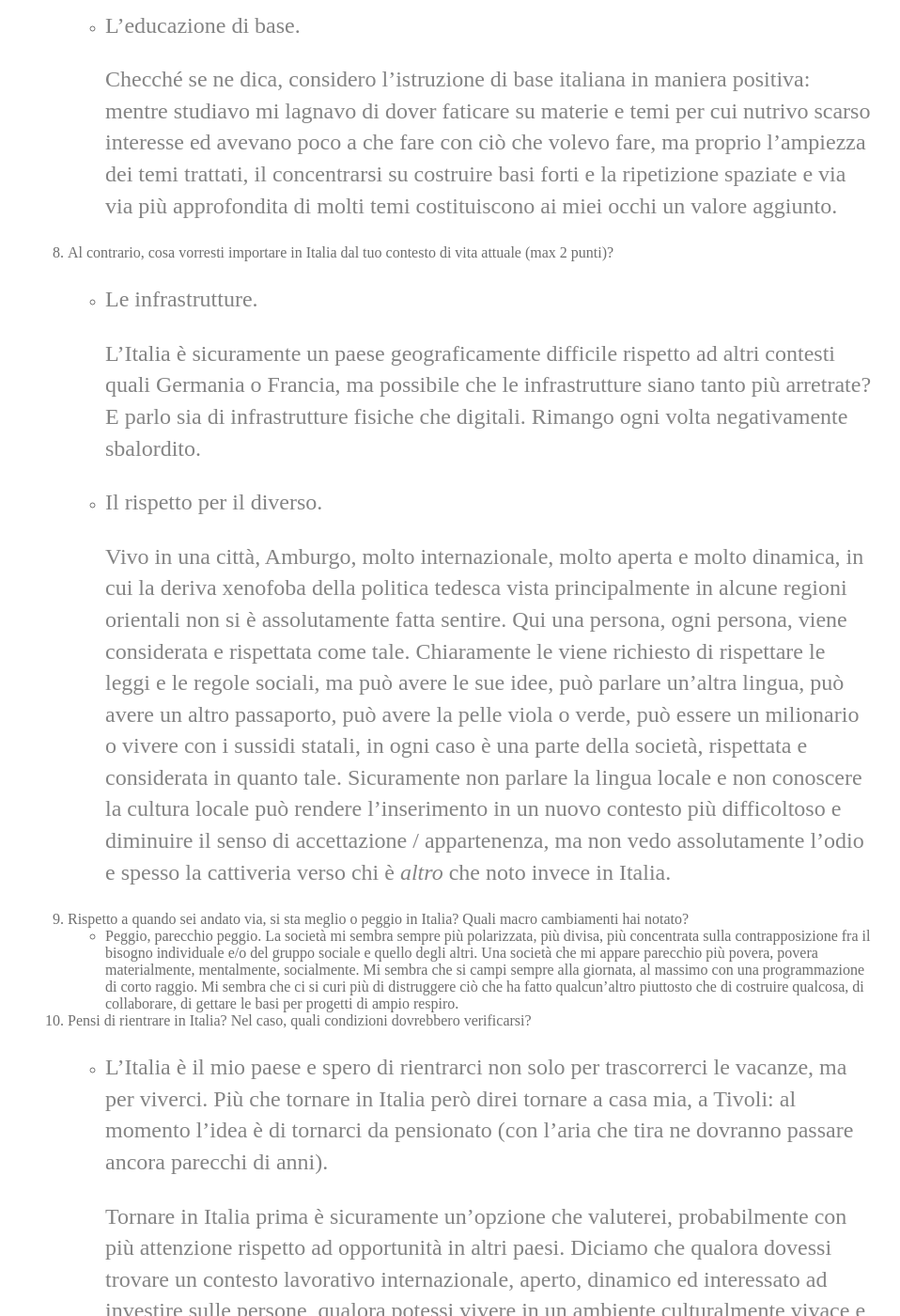
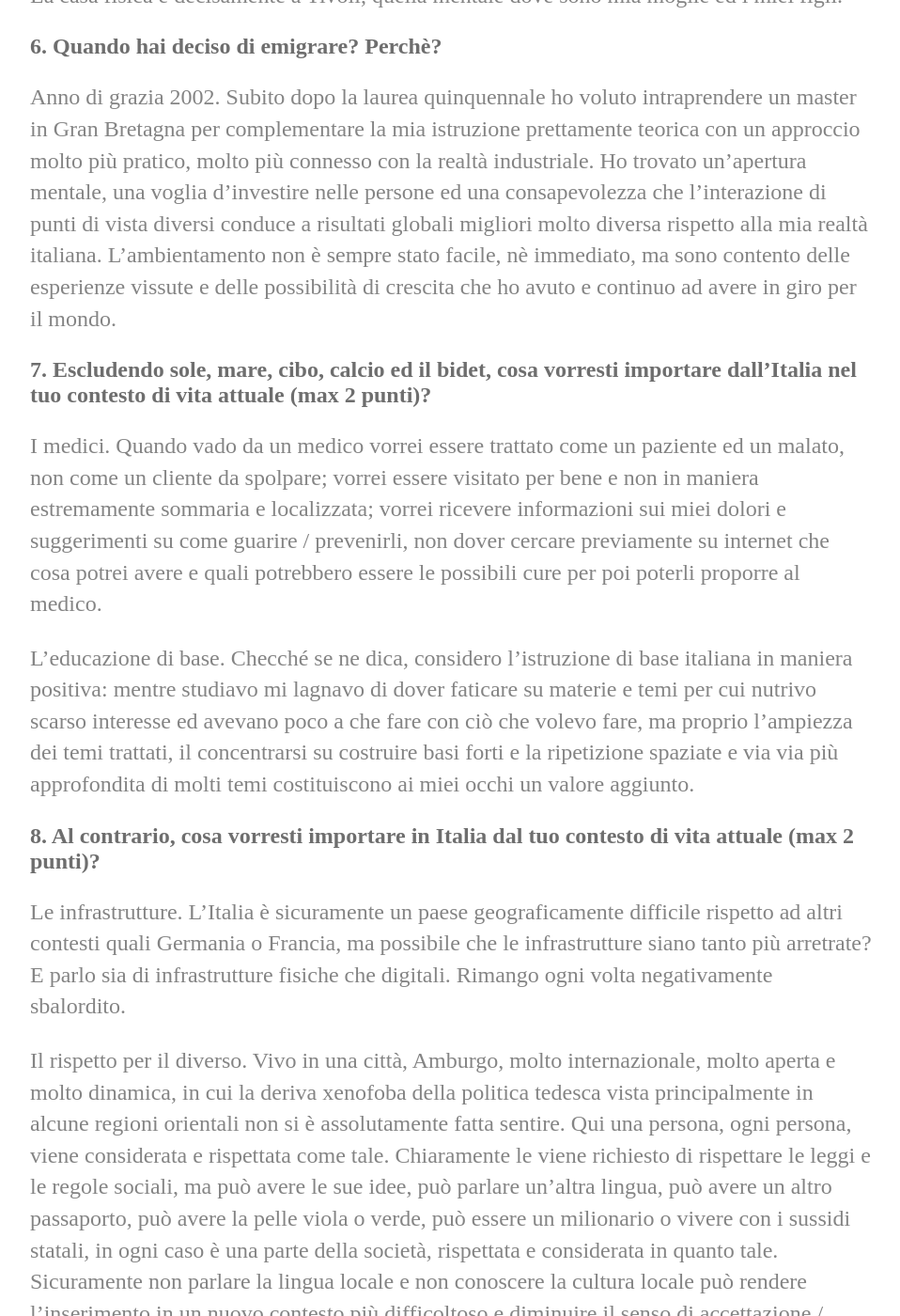
Before and after one commit to aleale14/aleale14.github.io, a Jekyll site: the page built from _posts/2019-09-23-intervistaAA.md, in a window 1280 px wide and 1400 px high, scrolled down 1506 px. Shown: the whole window at 94% size, without its empty margins (160-1118 px from the left). Built offline with Jekyll 4.4.1, drawn with Linux system fonts in a browser that asks for light colours; some of the changed text lies outside the part shown.

Commit message:
reformatted

```diff
--- a/_posts/2019-09-23-intervistaAA.md
+++ b/_posts/2019-09-23-intervistaAA.md
@@ -11,37 +11,31 @@ permalink: intervista_00
 ###### image: http://www.tivolitouring.com
 
 
-1. Nome, Cognome, contatto (email / LinkedIn / Facebook)
-    * Alessandro Alessandrini, [Linkedin](www.linkedin.com/in/alessandroalessandrini)
-1. In massimo 60 parole, dimmi chi sei e cosa fai
-    + Sono un europeista convinto, un persona che ama vivere in un ambiente aperto, multiculturale, diverso ed in transizione,  ma al tempo stesso sono stretto alle mie radici iperlocali. Cerco di creare le migliori condizioni possibili per permettere alle persone di svilupparsi, di crescere e di anticipare i cambiamenti.
-1. Dove vivi?
-    + Amburgo, Germania.
-1. Da dove vieni?
-    + Tivoli - poi Cranfield in Gran Bretagna, Aalborg in Danimarca, Amburgo in Germania, Tolosa in Francia, Lucerna in Svizzera, Bristol in Gran Bretagna, Al Ain negli Emirati Arabi e ritorno ad Amburgo con vari periodi a Madrid in Spagna ed in Lettonia.
-1. Dov'è casa?
-    + La casa fisica è decisamente a Tivoli, quella mentale dove sono mia moglie ed i miei figli.
-1. Quando hai deciso di emigrare? Perchè?
-    + Anno di grazia 2002. Subito dopo la laurea quinquennale ho voluto intraprendere un master in Gran Bretagna per complementare la mia istruzione prettamente teorica con un approccio molto più pratico, molto più connesso con la realtà industriale. Ho trovato un'apertura mentale, una voglia d'investire nelle persone ed una consapevolezza che l'interazione di punti di vista diversi conduce a risultati globali migliori molto diversa rispetto alla mia realtà italiana. L'ambientamento non è sempre stato facile, nè immediato, ma sono contento delle esperienze vissute e delle possibilità di crescita che ho avuto e continuo ad avere in giro per il mondo.
-1. Escludendo sole, mare, cibo, calcio ed il bidet, cosa vorresti importare dall'Italia nel tuo contesto di vita attuale (max 2 punti)?
-    + I medici.
+## 1. Nome, Cognome, contatto (email / LinkedIn / Facebook) #
+Alessandro Alessandrini, [Linkedin](www.linkedin.com/in/alessandroalessandrini)
+## 2. In massimo 60 parole, dimmi chi sei e cosa fai #
+Sono un europeista convinto, un persona che ama vivere in un ambiente aperto, multiculturale, diverso ed in transizione,  ma al tempo stesso sono stretto alle mie radici iperlocali. Cerco di creare le migliori condizioni possibili per permettere alle persone di svilupparsi, di crescere e di anticipare i cambiamenti.
+## 3. Dove vivi? #
+Amburgo, Germania.
+## 4. Da dove vieni? #
+Tivoli - poi Cranfield in Gran Bretagna, Aalborg in Danimarca, Amburgo in Germania, Tolosa in Francia, Lucerna in Svizzera, Bristol in Gran Bretagna, Al Ain negli Emirati Arabi e ritorno ad Amburgo con vari periodi a Madrid in Spagna ed in Lettonia.
+## 5. Dov'è casa? #
+La casa fisica è decisamente a Tivoli, quella mentale dove sono mia moglie ed i miei figli.
+## 6. Quando hai deciso di emigrare? Perchè? #
+Anno di grazia 2002. Subito dopo la laurea quinquennale ho voluto intraprendere un master in Gran Bretagna per complementare la mia istruzione prettamente teorica con un approccio molto più pratico, molto più connesso con la realtà industriale. Ho trovato un'apertura mentale, una voglia d'investire nelle persone ed una consapevolezza che l'interazione di punti di vista diversi conduce a risultati globali migliori molto diversa rispetto alla mia realtà italiana. L'ambientamento non è sempre stato facile, nè immediato, ma sono contento delle esperienze vissute e delle possibilità di crescita che ho avuto e continuo ad avere in giro per il mondo.
+## 7. Escludendo sole, mare, cibo, calcio ed il bidet, cosa vorresti importare dall'Italia nel tuo contesto di vita attuale (max 2 punti)? #
+I medici. Quando vado da un medico vorrei essere trattato come un paziente ed un malato, non come un cliente da spolpare; vorrei essere visitato per bene e non in maniera estremamente sommaria e localizzata; vorrei ricevere informazioni sui miei dolori e suggerimenti su come guarire / prevenirli, non dover cercare previamente su internet che cosa potrei avere e quali potrebbero essere le possibili cure per poi poterli proporre al medico.
 
-        Quando vado da un medico vorrei essere trattato come un paziente ed un malato, non come un cliente da spolpare; vorrei essere visitato per bene e non in maniera estremamente sommaria e localizzata; vorrei ricevere informazioni sui miei dolori e suggerimenti su come guarire / prevenirli, non dover cercare previamente su internet che cosa potrei avere e quali potrebbero essere le possibili cure per poi poterli proporre al medico.
-    + L'educazione di base.
+L'educazione di base. Checché se ne dica, considero l'istruzione di base italiana in maniera positiva: mentre studiavo mi lagnavo di dover faticare su materie e temi per cui nutrivo scarso interesse ed avevano poco a che fare con ciò che volevo fare, ma proprio l'ampiezza dei temi trattati, il concentrarsi su costruire basi forti e la ripetizione spaziate e via via più approfondita di molti temi costituiscono ai miei occhi un valore aggiunto.
+## 8. Al contrario, cosa vorresti importare in Italia dal tuo contesto di vita attuale (max 2 punti)? #
+Le infrastrutture. L'Italia è sicuramente un paese geograficamente difficile rispetto ad altri contesti quali Germania o Francia, ma possibile che le infrastrutture siano tanto più arretrate? E parlo sia di infrastrutture fisiche che digitali. Rimango ogni volta negativamente sbalordito.
 
-        Checché se ne dica, considero l'istruzione di base italiana in maniera positiva: mentre studiavo mi lagnavo di dover faticare su materie e temi per cui nutrivo scarso interesse ed avevano poco a che fare con ciò che volevo fare, ma proprio l'ampiezza dei temi trattati, il concentrarsi su costruire basi forti e la ripetizione spaziate e via via più approfondita di molti temi costituiscono ai miei occhi un valore aggiunto.
-1. Al contrario, cosa vorresti importare in Italia dal tuo contesto di vita attuale (max 2 punti)?
-    + Le infrastrutture.
+Il rispetto per il diverso. Vivo in una città, Amburgo, molto internazionale, molto aperta e molto dinamica, in cui la deriva xenofoba della politica tedesca vista principalmente in alcune regioni orientali non si è assolutamente fatta sentire. Qui una persona, ogni persona, viene considerata e rispettata come tale. Chiaramente le viene richiesto di rispettare le leggi e le regole sociali, ma può avere le sue idee, può parlare un'altra lingua, può avere un altro passaporto, può avere la pelle viola o verde, può essere un milionario o vivere con i sussidi statali, in ogni caso è una parte della società, rispettata e considerata in quanto tale. Sicuramente non parlare la lingua locale e non conoscere la cultura locale può rendere l'inserimento in un nuovo contesto più difficoltoso e diminuire il senso di accettazione / appartenenza, ma non vedo assolutamente l'odio e spesso la cattiveria verso chi è *altro* che noto invece in Italia.
+## 9. Rispetto a quando sei andato via, si sta meglio o peggio in Italia? Quali macro cambiamenti hai notato? #
+Peggio, parecchio peggio. La società mi sembra sempre più polarizzata, più divisa, più concentrata sulla contrapposizione fra il bisogno individuale e/o del gruppo sociale e quello degli altri. Una società che mi appare parecchio più povera, povera materialmente, mentalmente, socialmente. Mi sembra che si campi sempre alla giornata, al massimo con una programmazione di corto raggio. Mi sembra che ci si curi più di distruggere ciò che ha fatto qualcun'altro piuttosto che di costruire qualcosa, di collaborare, di gettare le basi per progetti di ampio respiro.
+## 10. Pensi di rientrare in Italia? Nel caso, quali condizioni dovrebbero verificarsi? #
+L'Italia è il mio paese e spero di rientrarci non solo per trascorrerci le vacanze, ma per viverci. Più che tornare in Italia però direi tornare a casa mia, a Tivoli: al momento l'idea è di tornarci da pensionato (con l'aria che tira ne dovranno passare ancora parecchi di anni).
 
-        L'Italia è sicuramente un paese geograficamente difficile rispetto ad altri contesti quali Germania o Francia, ma possibile che le infrastrutture siano tanto più arretrate? E parlo sia di infrastrutture fisiche che digitali. Rimango ogni volta negativamente sbalordito.
-    + Il rispetto per il diverso.
-
-        Vivo in una città, Amburgo, molto internazionale, molto aperta e molto dinamica, in cui la deriva xenofoba della politica tedesca vista principalmente in alcune regioni orientali non si è assolutamente fatta sentire. Qui una persona, ogni persona, viene considerata e rispettata come tale. Chiaramente le viene richiesto di rispettare le leggi e le regole sociali, ma può avere le sue idee, può parlare un'altra lingua, può avere un altro passaporto, può avere la pelle viola o verde, può essere un milionario o vivere con i sussidi statali, in ogni caso è una parte della società, rispettata e considerata in quanto tale. Sicuramente non parlare la lingua locale e non conoscere la cultura locale può rendere l'inserimento in un nuovo contesto più difficoltoso e diminuire il senso di accettazione / appartenenza, ma non vedo assolutamente l'odio e spesso la cattiveria verso chi è *altro* che noto invece in Italia.
-1. Rispetto a quando sei andato via, si sta meglio o peggio in Italia? Quali macro cambiamenti hai notato?
-    + Peggio, parecchio peggio. La società mi sembra sempre più polarizzata, più divisa, più concentrata sulla contrapposizione fra il bisogno individuale e/o del gruppo sociale e quello degli altri. Una società che mi appare parecchio più povera, povera materialmente, mentalmente, socialmente. Mi sembra che si campi sempre alla giornata, al massimo con una programmazione di corto raggio. Mi sembra che ci si curi più di distruggere ciò che ha fatto qualcun'altro piuttosto che di costruire qualcosa, di collaborare, di gettare le basi per progetti di ampio respiro.
-1. Pensi di rientrare in Italia? Nel caso, quali condizioni dovrebbero verificarsi?
-    + L'Italia è il mio paese e spero di rientrarci non solo per trascorrerci le vacanze, ma per viverci. Più che tornare in Italia però direi tornare a casa mia, a Tivoli: al momento l'idea è di tornarci da pensionato (con l'aria che tira ne dovranno passare ancora parecchi di anni).
-
-        Tornare in Italia prima è sicuramente un'opzione che valuterei, probabilmente con più attenzione rispetto ad opportunità in altri paesi. Diciamo che qualora dovessi trovare un contesto lavorativo internazionale, aperto, dinamico ed interessato ad investire sulle persone, qualora potessi vivere in un ambiente culturalmente vivace e propositivo, qualora vedessi la possibilità di un cambio di vita favorevole per la mia famiglia, prenderei seriamente in considerazione la possibilità di tornare nel mio paese.
-1. Hai campo libero - lascia un tuo pensiero su ciò che ti sta a cuore
-    + Le notizie in Italia non sono informative, sono paurose. Non raccontano i fatti salienti, non aiutano a comprenderli meglio ed a provvedere un collegamento fra l'effetto locale e quello globale, ma si focalizzano sulla sensazione, sull'evento singolo, spesso macabro e spesso locale, che attrae interesse: purtroppo spargere paura e terrore rende.
+Tornare in Italia prima è sicuramente un'opzione che valuterei, probabilmente con più attenzione rispetto ad opportunità in altri paesi. Diciamo che qualora dovessi trovare un contesto lavorativo internazionale, aperto, dinamico ed interessato ad investire sulle persone, qualora potessi vivere in un ambiente culturalmente vivace e propositivo, qualora vedessi la possibilità di un cambio di vita favorevole per la mia famiglia, prenderei seriamente in considerazione la possibilità di tornare nel mio paese.
+## 11. Hai campo libero - lascia un tuo pensiero su ciò che ti sta a cuore #
+Le notizie in Italia non sono informative, sono paurose. Non raccontano i fatti salienti, non aiutano a comprenderli meglio ed a provvedere un collegamento fra l'effetto locale e quello globale, ma si focalizzano sulla sensazione, sull'evento singolo, spesso macabro e spesso locale, che attrae interesse: purtroppo spargere paura e terrore rende.
```
